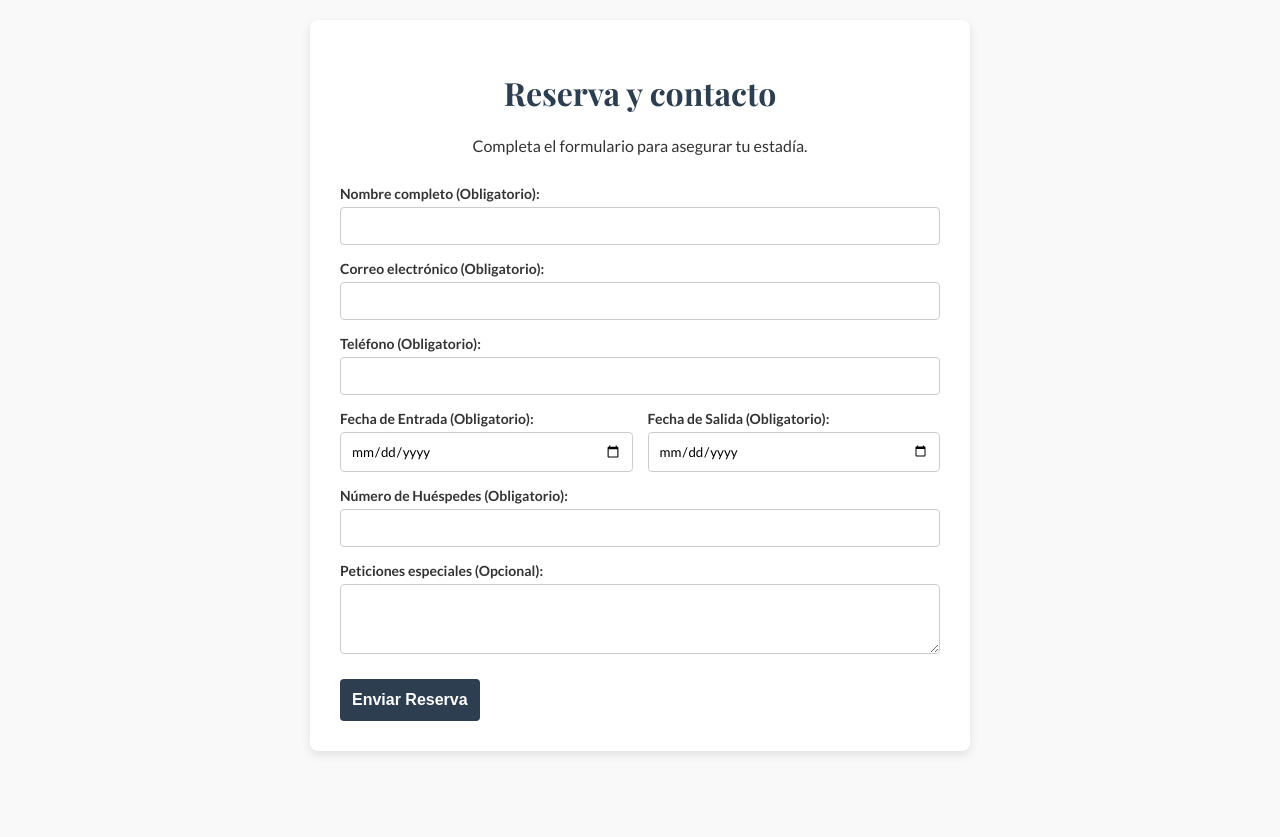
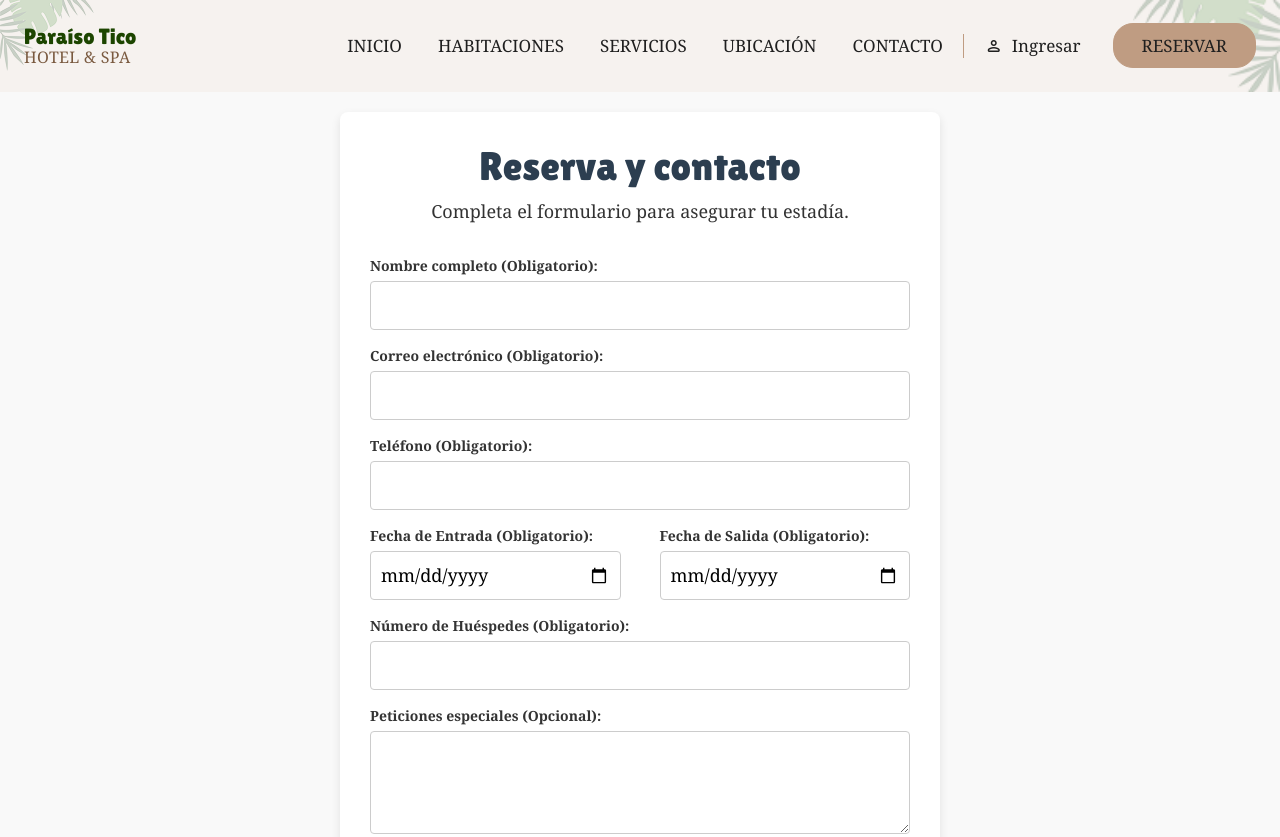
Before and after one commit to AshleyAvilaV/pagina_web_hotel, a plain HTML site: page reserva.html in a window 1280 px wide. Shown: the top 837 px of the page. Before the commit the page ends 800 px from the top, so only its background shows below. Drawn offline with nearby package versions, Linux system fonts and the light colour scheme; a web font is replaced by a local one.

Commit message:
feat: agrega el header a habitaciones, servicios, ubicación y reserva
En reserva.html se acotan al formulario los estilos de body y button para que no afecten al header.

```diff
--- a/reserva.html
+++ b/reserva.html
@@ -3,29 +3,32 @@
 <head>
   <meta charset="UTF-8">
   <meta name="viewport" content="width=device-width, initial-scale=1.0">
-  <title>Hotel — Reserva y contacto</title>
-  <!-- Google Fonts: tipografías provisionales hasta definir la identidad visual (#12) -->
+  <title>Reserva y contacto — Hotel Paraíso Tico</title>
   <link rel="preconnect" href="https://fonts.googleapis.com">
   <link rel="preconnect" href="https://fonts.gstatic.com" crossorigin>
-  <link rel="stylesheet" href="https://fonts.googleapis.com/css2?family=Playfair+Display:wght@400;700&family=Lato:wght@400;700&display=swap">
-  <!-- Íconos: Google Material Symbols -->
-  <link rel="stylesheet" href="https://fonts.googleapis.com/css2?family=Material+Symbols+Outlined:opsz,wght,FILL,GRAD@20..48,100..700,0..1,-50..200&display=block">
+  <link rel="stylesheet" href="https://fonts.googleapis.com/css2?family=Lilita+One&family=Linden+Hill&display=swap">
+  <link rel="stylesheet"
+    href="https://fonts.googleapis.com/css2?family=Material+Symbols+Rounded:opsz,wght,FILL,GRAD@20..48,100..700,0..1,-50..200&display=block">
+  <link rel="stylesheet" href="assets/vendor/bootstrap/css/bootstrap.min.css">
+  <link rel="stylesheet" href="assets/css/estilos.css">
 
   <style>
     /* Estilos básicos para que el formulario se vea bien */
-    body { font-family: 'Lato', sans-serif; background-color: #f9f9f9; color: #333; margin: 0; padding: 20px; }
-    main { max-width: 600px; margin: 0 auto; background: white; padding: 30px; border-radius: 8px; box-shadow: 0 4px 10px rgba(0,0,0,0.1); }
-    h1 { font-family: 'Playfair Display', serif; text-align: center; color: #2c3e50; }
+    body { background-color: #f9f9f9; color: #333; }
+    main { width: calc(100% - 40px); max-width: 600px; margin: 20px auto; background: white; padding: 30px; border-radius: 8px; box-shadow: 0 4px 10px rgba(0,0,0,0.1); }
+    h1 { text-align: center; color: #2c3e50; }
     .form-group { margin-bottom: 15px; display: flex; flex-direction: column; }
-    label { font-weight: bold; margin-bottom: 5px; font-size: 14px; }
+    main label { font-weight: bold; margin-bottom: 5px; font-size: 14px; }
     input, textarea { padding: 10px; border: 1px solid #ccc; border-radius: 4px; font-family: inherit; }
-    button { background-color: #2c3e50; color: white; padding: 12px; border: none; border-radius: 4px; cursor: pointer; font-size: 16px; font-weight: bold; margin-top: 10px; }
-    button:hover { background-color: #1a252f; }
+    main button { background-color: #2c3e50; color: white; padding: 12px; border: none; border-radius: 4px; cursor: pointer; font-size: 16px; font-weight: bold; margin-top: 10px; }
+    main button:hover { background-color: #1a252f; }
     .row { display: flex; gap: 15px; }
     .row .form-group { flex: 1; }
   </style>
 </head>
 <body>
+  <header class="siteHeader" data-component="componentes/header.html"></header>
+
   <main>
     <h1>Reserva y contacto</h1>
     <p style="text-align: center; margin-bottom: 30px;">Completa el formulario para asegurar tu estadía.</p>
@@ -74,5 +77,9 @@
     </form>
 
   </main>
+
+  <script src="assets/vendor/jquery/jquery.min.js"></script>
+  <script src="assets/vendor/bootstrap/js/bootstrap.bundle.min.js"></script>
+  <script src="assets/js/main.js"></script>
 </body>
 </html>
```
Also changed, not shown: habitaciones.html (+12 -5 lines), servicios.html (+12 -5 lines), ubicacion.html (+12 -5 lines).
